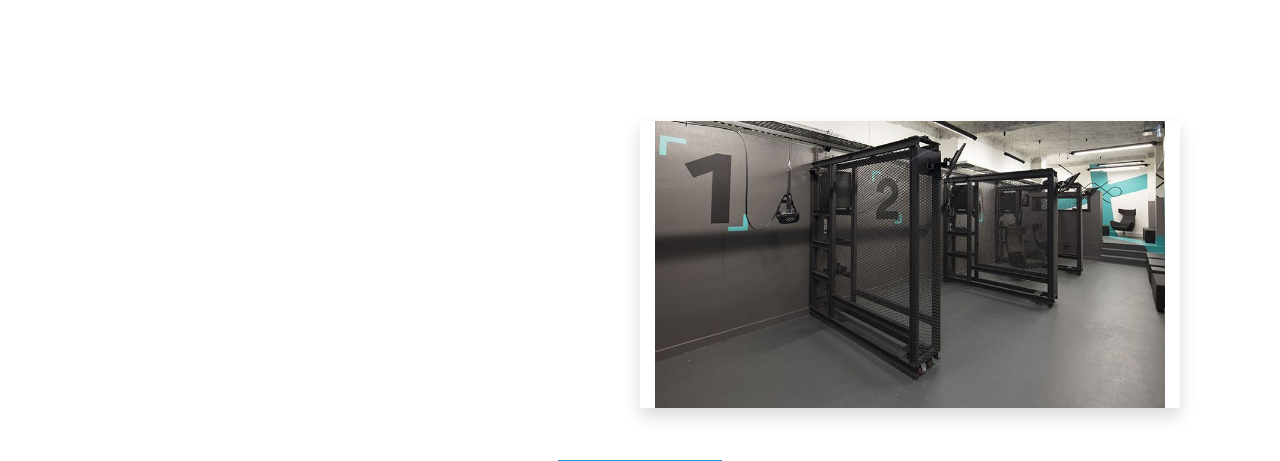
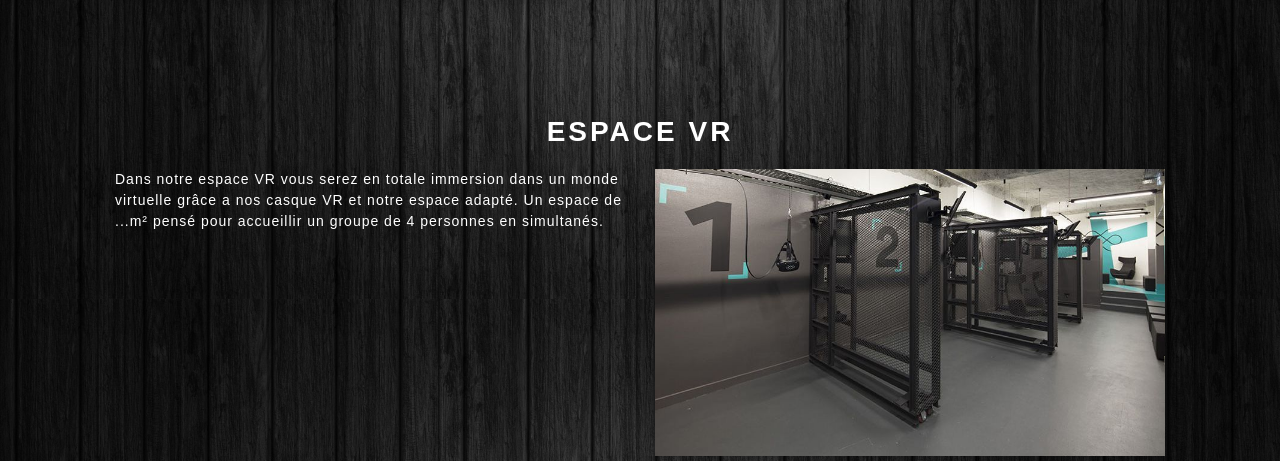
Before and after one commit to Verynicedev/le_complexe, a Symfony app: template templates/realitevirtuelle/realitevirtuelle.html.twig in a window 1280 px wide. Shown: the part 570-1031 px from the top of the page. Run offline with Twig, Linux system fonts and the light colour scheme; the template is opened without the code that fills it, so the values that code supplies are empty; form fields are guessed from the names that the template uses; some libraries are stand-ins or nearby versions; some web fonts are replaced.

Commit message:
update vr

```diff
--- a/templates/partials/contactForm.html.twig
+++ b/templates/partials/contactForm.html.twig
@@ -1,7 +1,7 @@
 <!-- Contact -->
     <h2 class="text-center text-light mb-2">Contactez-nous</h2>
     {{ form_start(form) }}
-    <div class="border rounded shadow bg-light pb-2 pt-2 col-12 col-sm-10 col-md-7 col-lg-6 col-xl-8 m-auto text-center">
+    <div class="border rounded shadow bg-light pb-2 pt-2 col-12 col-sm-10 col-md-10 col-lg-6 col-xl-8 m-auto text-center">
         {{ form_row(form.name) }}
         {{ form_row(form.email) }}
         {{ form_row(form.subject) }}
--- a/templates/partials/footer.html.twig
+++ b/templates/partials/footer.html.twig
@@ -1,12 +1,12 @@
 <footer class="bg-primary text-center text-white p-4 d-flex flex-row">
-<div class="container">
+<div class="container-fluid">
     <div class="row col-12">
-        <div id="contact" class="pt-1 pb-1 bg-primary col-6">
+        <div id="contact" class="pt-1 pb-1 bg-primary col-12 col-md-12">
             {% include 'partials/contactForm.html.twig' %}
         </div>
-        <div class="col-6">
+        <div class="col-12 col-md-12">
             <h2 class="text-center text-light mb-2">Ou nous trouver</h2>
-            <iframe class="border rounded shadow " src="https://www.google.com/maps/embed?pb=!1m18!1m12!1m3!1d2886.619465273774!2d5.576597915777465!3d43.656084960261616!2m3!1f0!2f0!3f0!3m2!1i1024!2i768!4f13.1!3m3!1m2!1s0x12ca281e3f12e12f%3A0x138f62ed1f56f3fd!2s1%20Chemin%20des%20Trois%20Francs%2C%2013860%20Peyrolles-en-Provence!5e0!3m2!1sfr!2sfr!4v1584714342461!5m2!1sfr!2sfr" width="400" height="300" frameborder="0" style="border:0;" allowfullscreen="" aria-hidden="false" tabindex="0"></iframe>
+            <iframe class="border rounded shadow" src="https://www.google.com/maps/embed?pb=!1m18!1m12!1m3!1d2886.619465273774!2d5.576597915777465!3d43.656084960261616!2m3!1f0!2f0!3f0!3m2!1i1024!2i768!4f13.1!3m3!1m2!1s0x12ca281e3f12e12f%3A0x138f62ed1f56f3fd!2s1%20Chemin%20des%20Trois%20Francs%2C%2013860%20Peyrolles-en-Provence!5e0!3m2!1sfr!2sfr!4v1584714342461!5m2!1sfr!2sfr" width="200" height="150" frameborder="0" style="border:0;" allowfullscreen="" aria-hidden="false" tabindex="0"></iframe>
             <p>Cliquez en dessous pour appeler le 07 11 22 33 44</p>
             <a href="tel:+33711223344" class="text-light"><button type="submit" name="submit" value="Appeler" class="btn btn-success">Appeler</button></a>
         </div>
--- a/templates/realitevirtuelle/realitevirtuelle.html.twig
+++ b/templates/realitevirtuelle/realitevirtuelle.html.twig
@@ -3,12 +3,12 @@
 {% block title %}Réalité Virtuelle{% endblock %}
 
 {% block body %}
-<main class="vrpage">
+<main class="vrpage project-bg mt-5">
         <div class="pt-5 pb-5 articles-about container">
-             <h2 class="text-left pt-2 pb-2 mt-2 mb-2 text-light">Réalité Virtuelle</h2>
+             <h2 class="text-center pt-2 pb-2 mt-2 mb-2 text-light">Réalité Virtuelle</h2>
             <article class="m-auto pb-1 pt-1 mt-2 mb-2 col-12 row">
 
-                <img src="/img/Virtual_Reality.jpg" alt="réalité virtuelle" class="col-6 shadow">
+                <img src="/img/Virtual_Reality.jpg" alt="réalité virtuelle" class="col-6 shadow img-fluid">
                 <p class="left text-light col-6">Vous vivrez une expérience hors du commun dans un centre de réalité
                     virtuelle. Découvrez une atmosphère unique, accueillante et chaleureuse !
                     Situé à 10min d'Aix-en-Provence, Virtual Arena c’est un ensemble de 4 espaces VR. Vous pouvez venir
@@ -20,7 +20,7 @@
             </article>
         </div>
         <div class="pt-5 pb-5 articles-about container">
-            <h2 class="text-left pt-2 pb-2 mt-2 mb-2 text-light">Espace VR</h2>
+            <h2 class="text-center pt-2 pb-2 mt-2 mb-2 text-light">Espace VR</h2>
             <article class="m-auto pb-1 pt-1 mt-2 mb-2 col-12 row">
 
                 <p class="left text-light col-6">Dans notre espace VR vous serez en totale immersion dans un monde virtuelle grâce a nos casque VR et notre espace adapté. Un espace de ...m² pensé pour accueillir un groupe de 4 personnes en simultanés.
```
